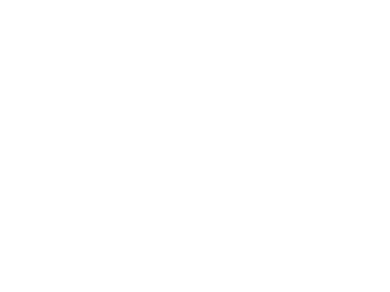
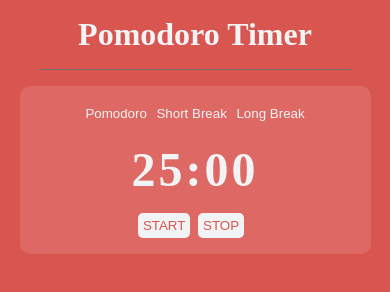
Before and after one commit to Joe-Lindie/-Pomodoro-Timer, a plain HTML site: page index.html in a window 390 px wide. Drawn offline with Linux system fonts and the light colour scheme.

Commit message:
Mobile styling for timer

```diff
--- a/index.html
+++ b/index.html
@@ -8,7 +8,29 @@
     <title>Pomodoro Timer</title>
   </head>
   <body>
-    <main></main>
+    <main>
+      <h1>Pomodoro Timer</h1>
+      <hr class="underline" />
+      <!-- <p>Place logo here</p> -->
+    </main>
+    <!-- COUNTDOWN TIMER SECTION -->
+    <section class="timer_container">
+      <div class="center margin_bottom">
+        <button>Pomodoro</button>
+        <button>Short Break</button>
+        <button>Long Break</button>
+      </div>
+
+      <div class="center margin_bottom">
+        <p id="countdown_timer">25:00</p>
+      </div>
+
+      <div class="center">
+        <button id="start_btn">START</button>
+        <button id="stop_btn">STOP</button>
+      </div>
+    </section>
+
     <script src="main.js"></script>
     <script src="Testing/index.test.js"></script>
   </body>
--- a/style.css
+++ b/style.css
@@ -0,0 +1,90 @@
+/* BASIC STYLING */
+html {
+    box-sizing: border-box;
+  }
+
+  *,
+  *:before,
+  *:after {
+    box-sizing: inherit;
+    margin: 0;
+    padding: 0;
+  }
+
+:root {
+    --BG-red: #D95550;
+    --container-red: #DD6864;
+    --spare-red:#CA4E49;
+    --font-colour: #F2F3F5;
+}
+
+  /* GENERIC STYLING */
+
+  body {
+    background-color: var(--BG-red);
+    color: var(--font-colour);
+  }
+
+  button {
+    cursor: pointer;
+    padding: 3px;
+    color: var(--font-colour);
+    border: none;
+    background-color: transparent;
+    padding: 0.3rem;
+    border-radius: 5px;
+  }
+
+  button:hover{
+    background-color: var(--spare-red);
+    font-weight: bold;
+  }
+
+  .center {
+    display: flex;
+    justify-content: center;
+    align-items: center;
+  }
+
+  .margin_bottom {
+    margin-bottom: 1rem;
+  }
+
+    /* SPECIFIC STYLING SMALL MOBILE */
+
+    h1 {
+        text-align: center;
+        margin-bottom: 1rem;
+        margin-top: 1rem;
+      }
+
+      .underline {
+        height: 0.5px;
+        border: none;
+        background-color: rgb(115, 112, 112);
+        margin-left: auto;
+        margin-right: auto;
+        width: 80%;
+        margin-bottom: 1rem;
+      }
+
+    .timer_container {
+        background-color: var(--container-red);
+        margin: auto;
+        width: 90%;
+        padding: 1rem;
+        border-radius: 10px;
+    }
+
+    #countdown_timer {
+        font-size: 3rem;
+        font-weight: bold;
+        letter-spacing: 3px;
+    }
+
+    #start_btn,
+    #stop_btn  {
+        background-color: var(--font-colour);
+        color: var(--BG-red);
+        margin-right: 0.5rem;
+    }
```
